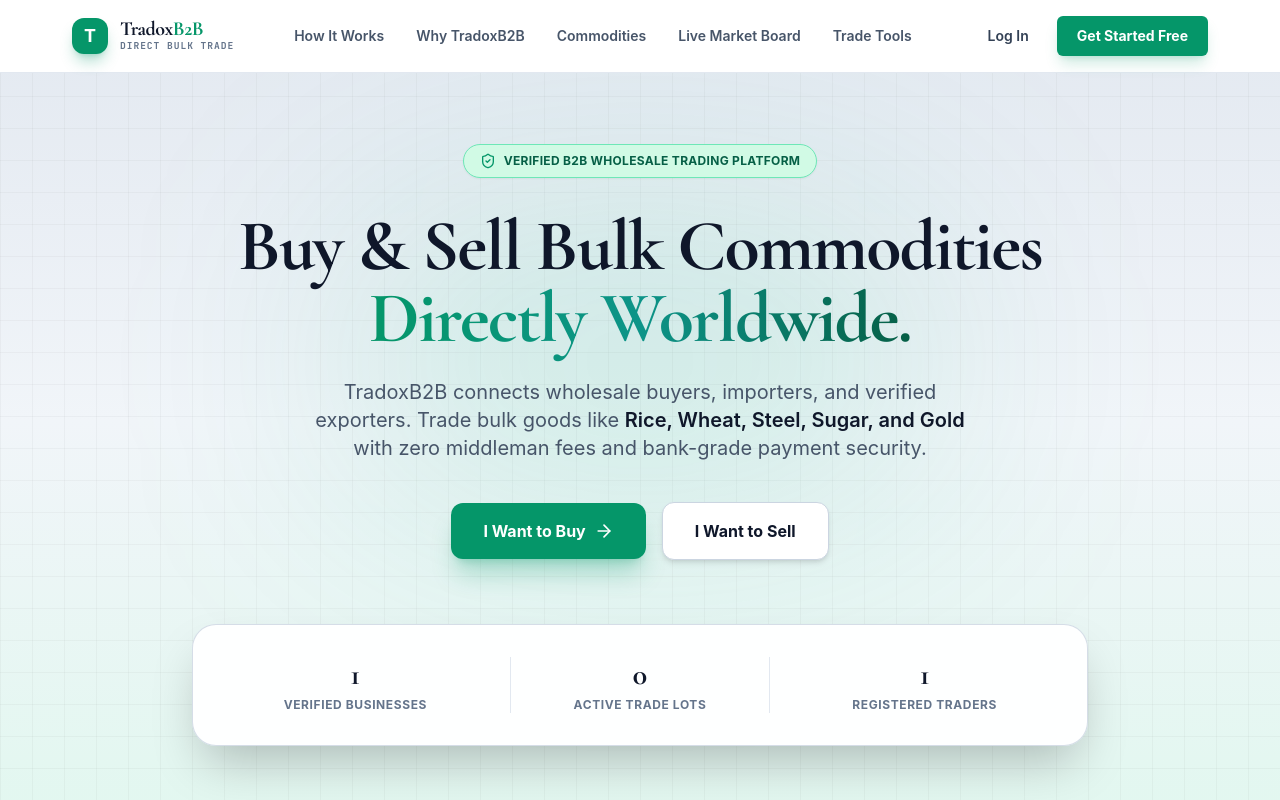
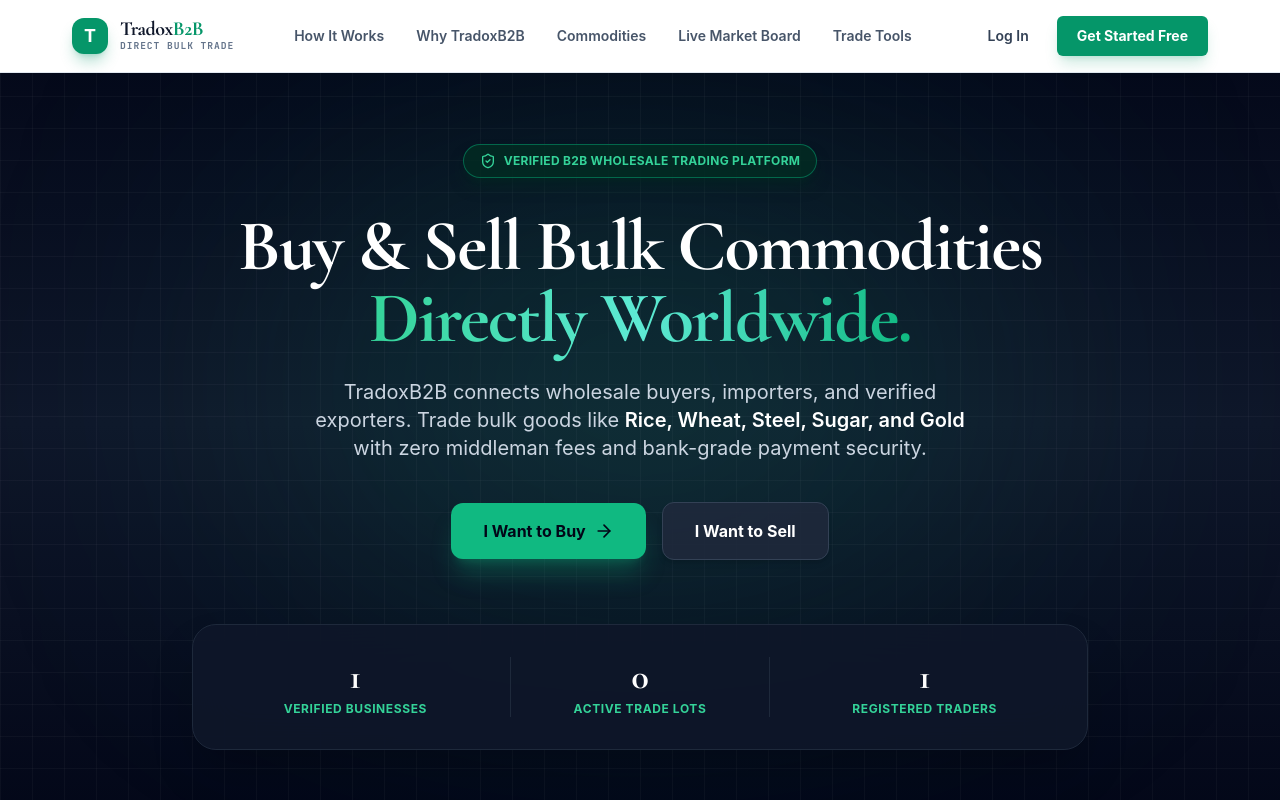
Before and after one commit to krishnagm17/tradox-b2b, a React app in the folder frontend/: page / in a window 1280 px wide. Shown: the top 800 px of the page. Built offline with nearby package versions, Linux system fonts and the light colour scheme; no server answers; the HTML template or start-up script is replaced by a standard one.

Commit message:
style: updated Hero Section background to executive dark navy with emerald glow in Landing.jsx

```diff
--- a/frontend/src/pages/Landing.jsx
+++ b/frontend/src/pages/Landing.jsx
@@ -138,61 +138,61 @@
       </nav>
 
       {/* Hero Section */}
-      <section className="relative pt-28 pb-20 lg:pt-36 lg:pb-24 bg-gradient-to-b from-slate-200 via-slate-100 to-emerald-100/50 border-b border-slate-300 overflow-hidden">
-        {/* Decorative Grid */}
-        <div className="absolute inset-0 bg-[linear-gradient(to_right,#00000008_1px,transparent_1px),linear-gradient(to_bottom,#00000008_1px,transparent_1px)] bg-[size:32px_32px] pointer-events-none" />
-        <div className="absolute top-1/4 left-1/2 -translate-x-1/2 w-[600px] h-[300px] bg-emerald-500/15 blur-[120px] rounded-full pointer-events-none" />
+      <section className="relative pt-28 pb-20 lg:pt-36 lg:pb-24 bg-gradient-to-b from-slate-950 via-slate-900 to-slate-950 text-white border-b border-slate-800 overflow-hidden">
+        {/* Decorative Radial Lighting & Grid */}
+        <div className="absolute inset-0 bg-[linear-gradient(to_right,#ffffff08_1px,transparent_1px),linear-gradient(to_bottom,#ffffff08_1px,transparent_1px)] bg-[size:32px_32px] pointer-events-none" />
+        <div className="absolute top-1/4 left-1/2 -translate-x-1/2 w-[700px] h-[350px] bg-emerald-500/20 blur-[140px] rounded-full pointer-events-none" />
 
         <div className="max-w-[1200px] mx-auto px-4 sm:px-6 lg:px-8 relative z-10 text-center">
 
           {/* Badge */}
-          <div className="inline-flex items-center gap-2 px-4 py-2 rounded-full bg-emerald-100 border border-emerald-300 text-emerald-800 text-xs font-bold tracking-wide uppercase mb-8 shadow-sm">
-            <ShieldCheck className="w-4 h-4 text-emerald-600" />
+          <div className="inline-flex items-center gap-2 px-4 py-2 rounded-full bg-emerald-950/80 border border-emerald-700/80 text-emerald-400 text-xs font-bold tracking-wide uppercase mb-8 shadow-lg shadow-emerald-950/50">
+            <ShieldCheck className="w-4 h-4 text-emerald-400" />
             Verified B2B Wholesale Trading Platform
           </div>
 
           {/* Main Headline */}
-          <h1 className="text-4xl sm:text-6xl lg:text-7xl font-heading font-extrabold text-slate-900 tracking-tight leading-[1.1] mb-6 max-w-4xl mx-auto">
+          <h1 className="text-4xl sm:text-6xl lg:text-7xl font-heading font-extrabold text-white tracking-tight leading-[1.1] mb-6 max-w-4xl mx-auto">
             Buy & Sell Bulk Commodities <br className="hidden sm:inline" />
-            <span className="text-transparent bg-clip-text bg-gradient-to-r from-emerald-600 via-teal-600 to-emerald-800">Directly Worldwide.</span>
+            <span className="text-transparent bg-clip-text bg-gradient-to-r from-emerald-400 via-teal-300 to-emerald-500">Directly Worldwide.</span>
           </h1>
 
           {/* Plain English Subtitle */}
-          <p className="text-base sm:text-xl text-slate-600 max-w-2xl mx-auto mb-10 leading-relaxed font-normal">
-            TradoxB2B connects wholesale buyers, importers, and verified exporters. Trade bulk goods like <strong className="text-slate-900 font-semibold">Rice, Wheat, Steel, Sugar, and Gold</strong> with zero middleman fees and bank-grade payment security.
+          <p className="text-base sm:text-xl text-slate-300 max-w-2xl mx-auto mb-10 leading-relaxed font-normal">
+            TradoxB2B connects wholesale buyers, importers, and verified exporters. Trade bulk goods like <strong className="text-white font-semibold">Rice, Wheat, Steel, Sugar, and Gold</strong> with zero middleman fees and bank-grade payment security.
           </p>
 
           {/* Intuitive Call-to-Action Buttons */}
           <div className="flex flex-col sm:flex-row items-center justify-center gap-4 max-w-lg mx-auto mb-16">
             <button
               onClick={() => navigate("/live-board")}
-              className="w-full sm:w-auto bg-emerald-600 hover:bg-emerald-700 text-white px-8 py-4 text-base font-bold rounded-xl transition-all shadow-xl shadow-emerald-600/25 flex items-center justify-center gap-2 hover:scale-105 active:scale-95"
+              className="w-full sm:w-auto bg-emerald-500 hover:bg-emerald-400 text-slate-950 px-8 py-4 text-base font-bold rounded-xl transition-all shadow-xl shadow-emerald-500/25 flex items-center justify-center gap-2 hover:scale-105 active:scale-95"
             >
               I Want to Buy
-              <ArrowRight className="w-5 h-5" />
+              <ArrowRight className="w-5 h-5 text-slate-950" />
             </button>
             <button
               onClick={() => navigate("/register")}
-              className="w-full sm:w-auto bg-white hover:bg-slate-50 text-slate-900 border border-slate-300 hover:border-slate-400 px-8 py-4 text-base font-bold rounded-xl transition-all shadow-md"
+              className="w-full sm:w-auto bg-slate-800/90 hover:bg-slate-700 text-white border border-slate-700 px-8 py-4 text-base font-bold rounded-xl transition-all shadow-md"
             >
               I Want to Sell
             </button>
           </div>
 
           {/* Social Proof Bar — Real Database Numbers */}
-          <div className="bg-white/95 backdrop-blur-md border border-slate-300/80 rounded-3xl p-6 sm:p-8 shadow-2xl max-w-4xl mx-auto">
+          <div className="bg-slate-900/90 backdrop-blur-xl border border-slate-800 rounded-3xl p-6 sm:p-8 shadow-2xl max-w-4xl mx-auto">
             <div className="grid grid-cols-1 sm:grid-cols-3 gap-6">
               <div className="flex flex-col items-center">
-                <span className="text-3xl font-heading font-extrabold text-slate-900">{stats.companies_count}</span>
-                <span className="text-xs text-slate-500 font-bold uppercase tracking-wider mt-1">Verified Businesses</span>
+                <span className="text-3xl sm:text-4xl font-heading font-extrabold text-white">{stats.companies_count}</span>
+                <span className="text-xs text-emerald-400 font-bold uppercase tracking-wider mt-1">Verified Businesses</span>
               </div>
-              <div className="flex flex-col items-center border-y sm:border-y-0 sm:border-x border-slate-200 py-4 sm:py-0">
-                <span className="text-3xl font-heading font-extrabold text-slate-900">{stats.total_lots}</span>
-                <span className="text-xs text-slate-500 font-bold uppercase tracking-wider mt-1">Active Trade Lots</span>
+              <div className="flex flex-col items-center border-y sm:border-y-0 sm:border-x border-slate-800 py-4 sm:py-0">
+                <span className="text-3xl sm:text-4xl font-heading font-extrabold text-white">{stats.total_lots}</span>
+                <span className="text-xs text-emerald-400 font-bold uppercase tracking-wider mt-1">Active Trade Lots</span>
               </div>
               <div className="flex flex-col items-center">
-                <span className="text-3xl font-heading font-extrabold text-slate-900">{stats.users_count}</span>
-                <span className="text-xs text-slate-500 font-bold uppercase tracking-wider mt-1">Registered Traders</span>
+                <span className="text-3xl sm:text-4xl font-heading font-extrabold text-white">{stats.users_count}</span>
+                <span className="text-xs text-emerald-400 font-bold uppercase tracking-wider mt-1">Registered Traders</span>
               </div>
             </div>
           </div>
```
